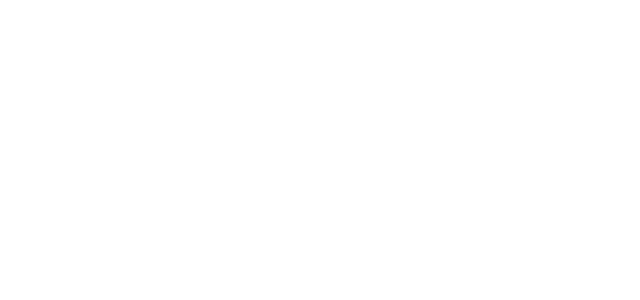
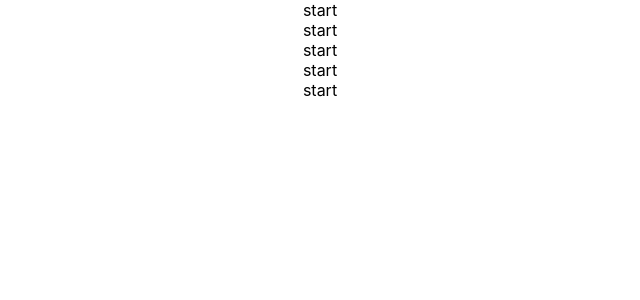
Before and after one commit to beniwbogdan/react-kkp, a React (Create React App) app: page / in a window 1280 px wide. Shown: the top 300 px of the page, without its empty margins (320-960 px from the left). Built offline with nearby package versions, Linux system fonts and the light colour scheme.

Commit message:
create component Accordion

```diff
--- a/src/App.tsx
+++ b/src/App.tsx
@@ -4,7 +4,11 @@
 function App() {
   return (
     <div className="App">
-
+      <div>start</div>
+      <div>start</div>
+      <div>start</div>
+      <div>start</div>
+      <div>start</div>
     </div>
   );
 }
```
Also changed, not shown: src/components/Accordion.tsx (added, +34 -0 lines).
